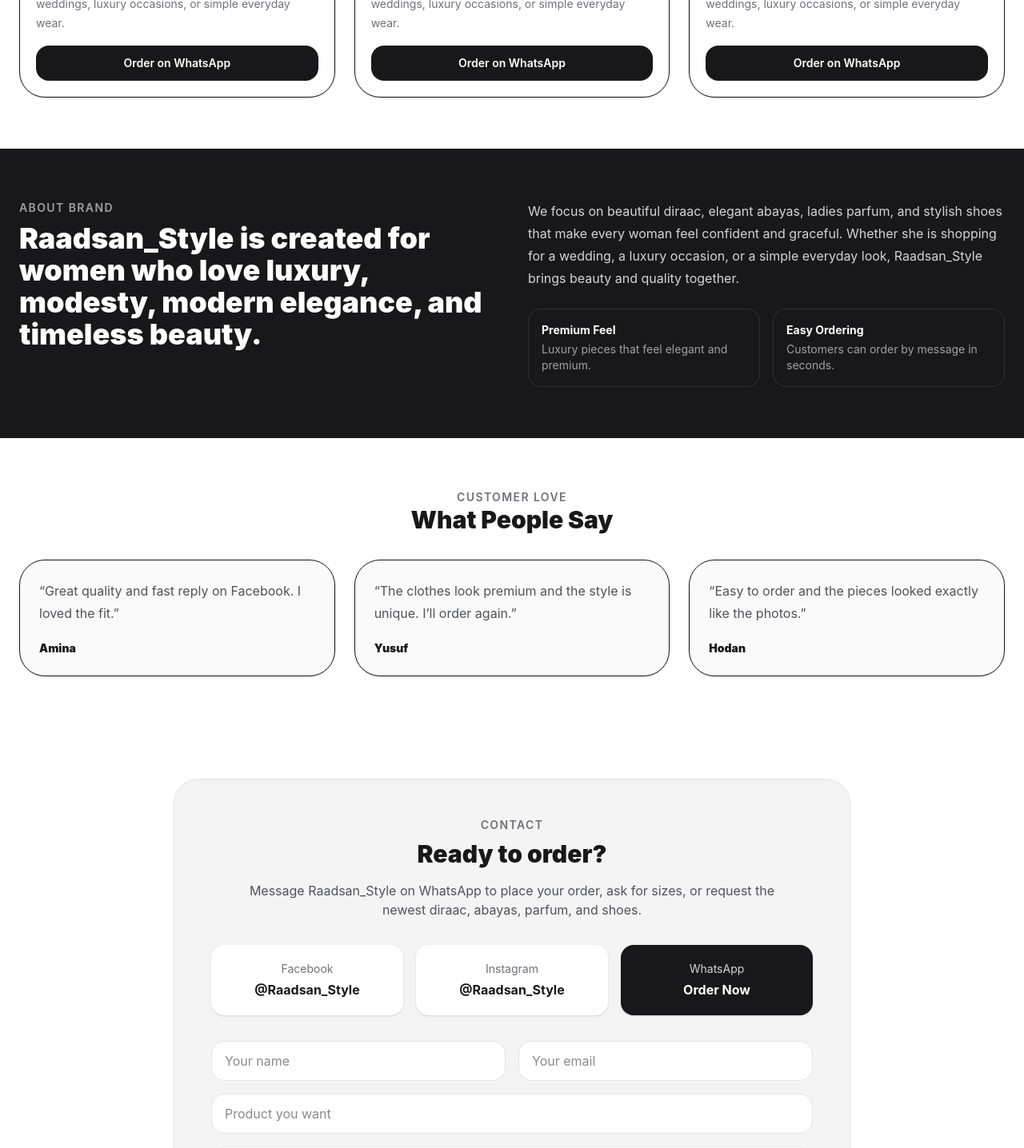
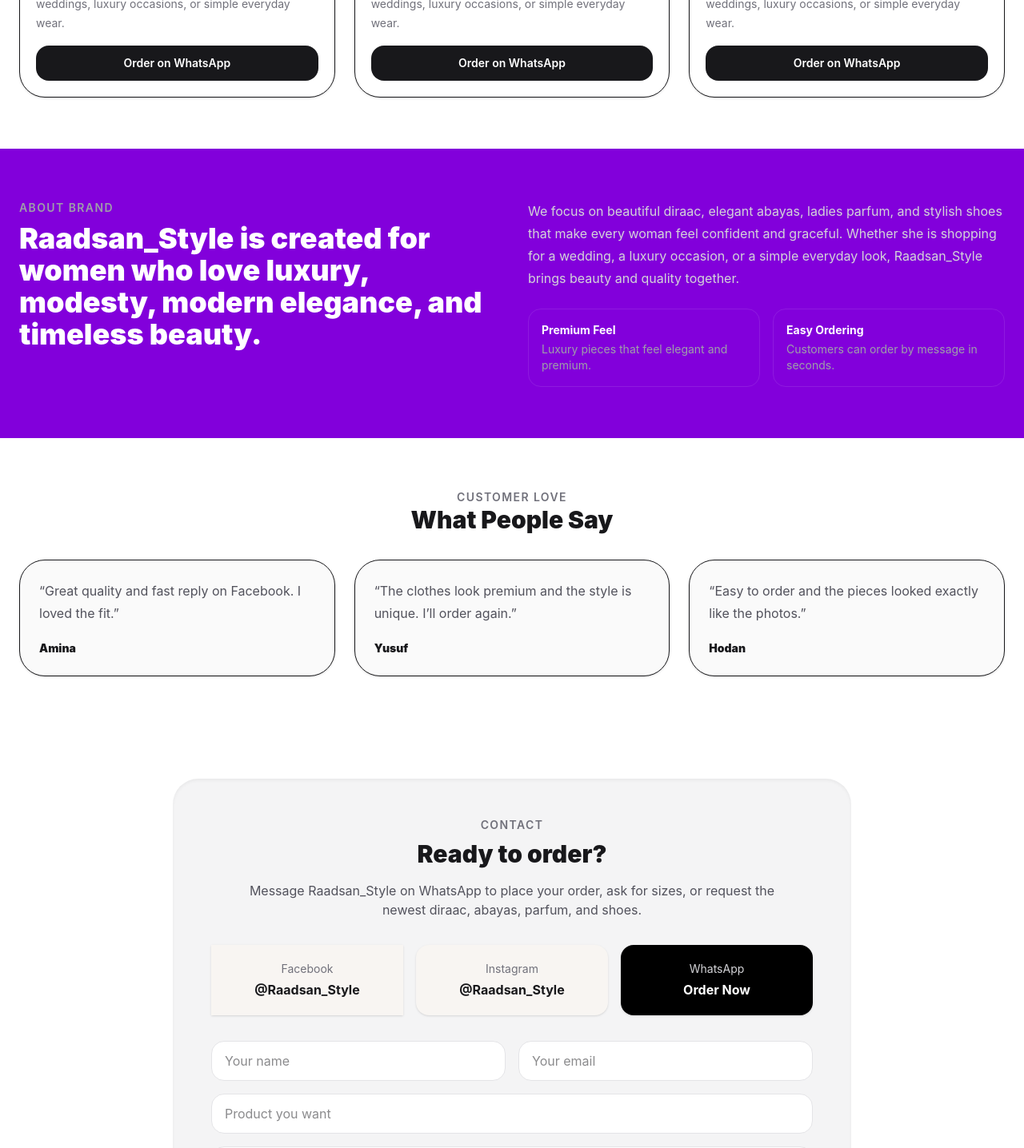
Before and after one commit to Liban-v2/raadsan-style, a React (Vite) app: page / in a window 1280 px wide. Shown: the part 1630-3066 px from the top of the page at 80% size. Built offline with nearby package versions, Linux system fonts and the light colour scheme.

Commit message:
Update theme colors

```diff
--- a/src/App.jsx
+++ b/src/App.jsx
@@ -186,7 +186,7 @@
         </div>
       </section>
 
-      <section className="bg-zinc-900 px-6 py-16 text-white" id="about">
+      <section className="bg-purple-700 px-6 py-16 text-white" id="about">
         <div className="mx-auto grid max-w-7xl gap-10 md:grid-cols-2">
           <div>
             <p className="text-sm font-semibold uppercase tracking-widest text-zinc-400">About Brand</p>
@@ -236,15 +236,15 @@
           </div>
 
           <div className="mt-8 grid gap-4 md:grid-cols-3">
-            <a href="#" className="rounded-2xl bg-white p-5 text-center shadow-sm transition hover:-translate-y-1">
+            <a href="#" className="rounded-2x bg-[#f8f5f2] p-5 text-center shadow-sm transition hover:-translate-y-1">
               <p className="text-sm text-zinc-500">Facebook</p>
               <p className="mt-1 font-bold">@Raadsan_Style</p>
             </a>
-            <a href="#" className="rounded-2xl bg-white p-5 text-center shadow-sm transition hover:-translate-y-1">
+            <a href="#" className="rounded-2xl bg-[#f8f5f2] p-5 text-center shadow-sm transition hover:-translate-y-1">
               <p className="text-sm text-zinc-500">Instagram</p>
               <p className="mt-1 font-bold">@Raadsan_Style</p>
             </a>
-            <a href="https://wa.me/31658974764" className="rounded-2xl bg-zinc-900 p-5 text-center text-white shadow-sm transition hover:-translate-y-1">
+            <a href="https://wa.me/31658974764" className="rounded-2xl bg-black p-5 text-center text-white shadow-sm transition hover:-translate-y-1">
               <p className="text-sm text-zinc-300">WhatsApp</p>
               <p className="mt-1 font-bold">Order Now</p>
             </a>
```
